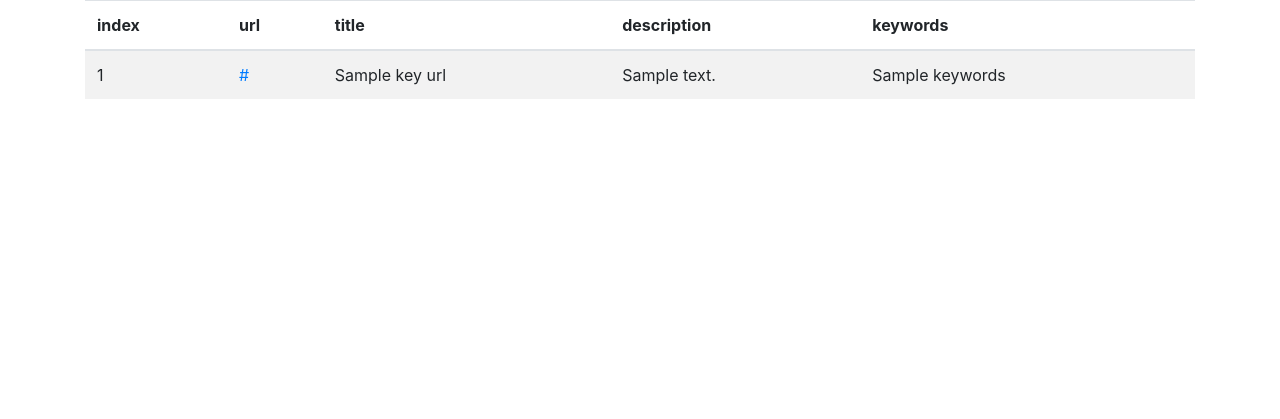
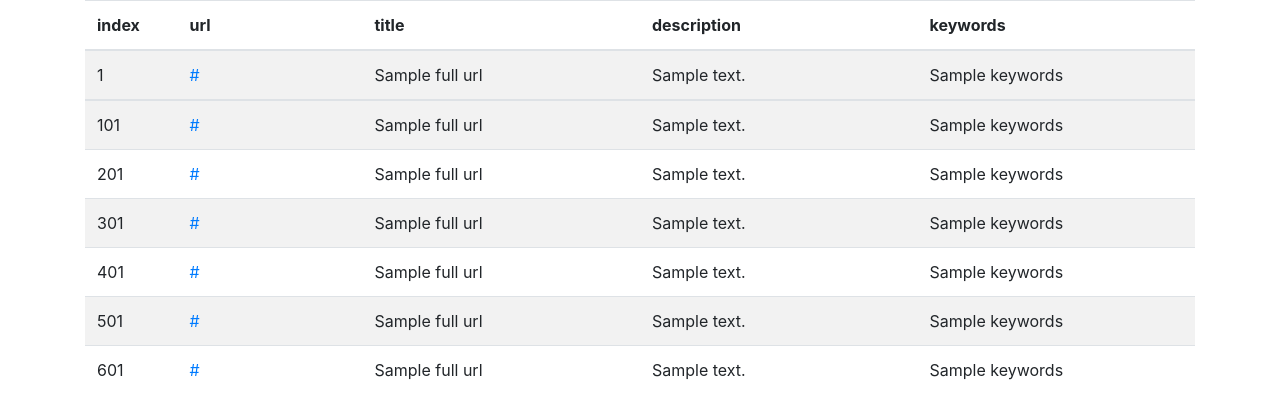
Before and after one commit to joe-doe/neseen, a Flask app: page / in a window 1280 px wide. Shown: the top 419 px of the page. Run offline with Flask 2, Linux system fonts and the light colour scheme; a database or web service that is not in the repository returns one stand-in record (values such as "Sample title"); some libraries are stand-ins or nearby versions.

Commit message:
refactory

```diff
--- /dev/null
+++ b/datastores/elastic/elastic.py
@@ -0,0 +1,5 @@
+import elasticsearch
+
+
+def get_es():
+    return elasticsearch.Elasticsearch()
--- a/db.py
+++ b/datastores/mongo/db.py
@@ -21,9 +21,9 @@ class MongoDB(object):
         try:
             self.mongo_client = MongoClient(uri)
             self.mongodb = self.mongo_client[database]
-            # print("Connected successfully to: {}".format(database))
         except errors.ConnectionFailure as e:
             print("Could not connect to database: {}".format(e))
 
+
 def get_new():
     return MongoDB('localhost', 'urls')
--- a/elastic.py
+++ /dev/null
@@ -1,5 +0,0 @@
-import elasticsearch
-
-
-def get_es():
-    return elasticsearch.Elasticsearch()
--- a/main_async.py
+++ b/multiprocessing/main_async.py
@@ -1,6 +1,5 @@
-import time
 from bs4 import BeautifulSoup
-from db import MongoDB
+from datastores.mongo.db import MongoDB
 import asyncio
 from aiohttp import ClientSession
 
--- a/setup.py
+++ b/setup.py
@@ -7,9 +7,11 @@ setup(name='neseen',
       author='me',
       description='NEw SEarch ENgine',
       install_requires=[
+            'flask',
             'bs4',
             'pymongo',
-            'elasticsearch'
+            'elasticsearch',
+            'aiohttp'
       ],
       package_data={
           'neseen': ['web/*']
--- a/urls.py
+++ /dev/null
@@ -1,43 +0,0 @@
-import json
-import os
-from flask import Flask, render_template
-from db import get_new
-
-database = get_new()
-
-
-# # open configuration file and read the values
-# with open('config.json') as config_file:
-#     config = json.load(config_file)
-#
-# # override values if custom config exists
-# try:
-#     with open('my_config.json') as ext_config_file:
-#         ext_config = json.load(ext_config_file)
-#         config.update(ext_config)
-# except IOError:
-#     print("No external configuration found. Using default")
-#     pass
-#
-# # get sensible credentials from environment variables
-# try:
-#     config['uri'] = str(os.environ['mongodb_uri'])
-#     config['DEBUG'] = str(os.environ['DEBUG'])
-# except KeyError:
-#     pass
-
-
-app = Flask(__name__,
-            static_folder='web/static',
-            template_folder='web/templates')
-
-
-@app.route("/")
-def index():
-    parsed = database.mongodb['key_url'].find({'parsed': True})
-
-    return render_template("index.html", data=list(parsed))
-
-
-if __name__ == '__main__':
-    app.run(debug=False)
--- /dev/null
+++ b/web/static/myJS/rest_results.js
@@ -0,0 +1,17 @@
+$( document ).ready(function() {
+    var start = 0;
+    var size = 100;
+
+    var iid = setInterval(function(){
+        $.post("get_rest", {"start": start, "size": size }, function(data){
+        console.log(data);
+        if(data){
+            $("#rest-placeholder").append(data);
+        } else {
+            clearInterval(iid);
+        }
+        });
+        start += size;
+    }, 1000);
+
+});
--- a/web/templates/index.html
+++ b/web/templates/index.html
@@ -10,32 +10,42 @@
 </head>
 <body>
 <div class="container">
-    <table id="myTableP" class="table table-striped">
+    <table id="myTableQ" class="table table-striped">
         <thead>
         <tr>
-            <th>index</th>
-            <th>url</th>
-            <th>title</th>
-            <th>description</th>
-            <th>keywords</th>
+            <th class="col-md-1">index</th>
+            <th class="col-md-2">url</th>
+            <th class="col-md-3">title</th>
+            <th class="col-md-3">description</th>
+            <th class="col-md-3">keywords</th>
         </tr>
         </thead>
         <tbody>
         {% for item in data %}
         <tr>
-            <td>{{ loop.index }}</td>
-            <td><a href="{{ item.url }}">{{ item.url }}</a></td>
-            <td>{{ item.title }}</td>
-            <td>{{ item.desc }}</td>
-            <td>{{ item.keywords }}</td>
+            <td class="col-md-1">{{ loop.index }}</td>
+            <td class="col-md-2"><a href="{{ item.url }}">{{ item.url }}</a></td>
+            <td class="col-md-3">{{ item.title }}</td>
+            <td class="col-md-3">{{ item.desc }}</td>
+            <td class="col-md-3">{{ item.keywords }}</td>
         </tr>
         {% endfor %}
+
+        </tbody>
+        <tbody id="rest-placeholder">
+
         </tbody>
     </table>
+    <!--<table id="restTable" class="table table-striped">-->
+        <!--<tbody id="rest-placeholder">-->
+
+        <!--</tbody>-->
+    <!--</table>-->
 </div>
 
     <script type="text/javascript" src="{{ url_for('static', filename='bower_components/jquery/dist/jquery.min.js') }}"></script>
     <script type="text/javascript" src="{{ url_for('static', filename='bower_components/bootstrap/dist/js/bootstrap.min.js') }}"></script>
+    <script type="text/javascript" src="{{ url_for('static', filename='myJS/rest_results.js') }}"></script>
     <script type="text/javascript" src="https://cdn.datatables.net/1.10.13/js/jquery.dataTables.min.js"></script>
     <script type="text/javascript" src="https://cdn.datatables.net/1.10.13/js/dataTables.bootstrap.min.js"></script>
 
--- /dev/null
+++ b/webapp.py
@@ -0,0 +1,76 @@
+from flask import Flask, render_template, request
+from datastores.mongo.db import get_new
+
+database = get_new()
+
+db_name = "full_url"
+app = Flask(__name__,
+            static_folder='web/static',
+            template_folder='web/templates')
+
+
+@app.route('/', methods=['GET'])
+def index():
+    """
+    Get the first 100 hits and show them.
+
+    :return: Rendered template for index.html
+    """
+    parsed = database.mongodb[db_name].find({'parsed': True}).limit(100)
+
+    return render_template('index.html', data=list(parsed))
+
+
+@app.route('/get_rest', methods=['POST'])
+def get_rest():
+    """
+    Get 'size' entries from offset 'start' as html table entries
+
+    :return: 'size' entries from 'start' offset as html table rows
+    """
+
+    size = int(request.form.get('size'))
+    start = int(request.form.get('start'))
+
+    try:
+        data = database.mongodb[db_name].find({'parsed': True}, {'_id': 0})\
+            .limit(size)\
+            .skip(start)
+    except Exception:
+        return "EOF"
+    resp = ""
+
+    for idx, entry in enumerate(data):
+        try:
+            resp += '<tr>'
+
+            resp += '<td class="col-md-1">'+str(101+idx+start)+'</td>'
+
+            resp += '<td class="col-md-2"><a href=' + entry.get('url') + '>' \
+                    + entry.get('url') + '</td>'
+            resp += '<td class="col-md-3">'
+            resp += entry.get('title') \
+                if entry.get('title') is not None else 'AA'
+            resp += '</td>'
+
+            resp += '<td class="col-md-3">'
+            resp += entry.get('desc') \
+                if entry.get('desc') is not None else 'AA'
+            resp += '</td>'
+
+            resp += '<td class="col-md-3">'
+            resp += entry.get('keywords') \
+                if entry.get('keywords') is not None else 'AA'
+            resp += '</td>'
+
+            resp += '</tr>'
+        except Exception as e:
+            print(e)
+            print(entry)
+            continue
+    print("DONE")
+    return resp
+
+
+if __name__ == '__main__':
+    app.run(debug=False)
```
Also changed, not shown: datastores/elastic/elastic_multiprocessing_pool_main.py (renamed from elastic_multiprocessing_pool_main.py, +3 -5 lines), main.py (+88 -18 lines), multiprocessing/multiprocessing_main.py (renamed from multiprocessing_main.py, +3 -7 lines), multiprocessing/multiprocessing_pool_main.py (renamed from multiprocessing_pool_main.py, +3 -6 lines), README.md, datastores/__init__.py (added), datastores/elastic/__init__.py (added), datastores/mongo/__init__.py (added), multiprocessing/__init__.py (added).
